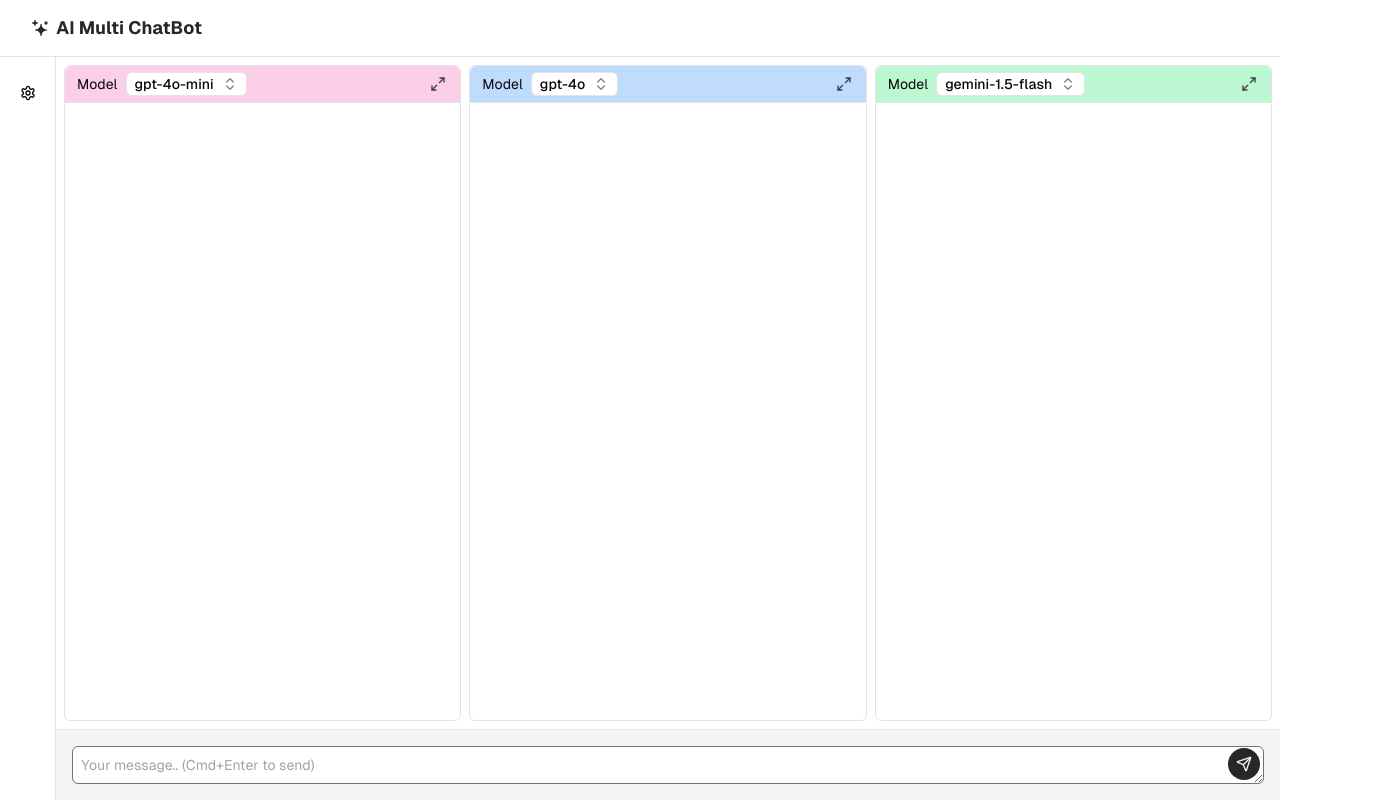
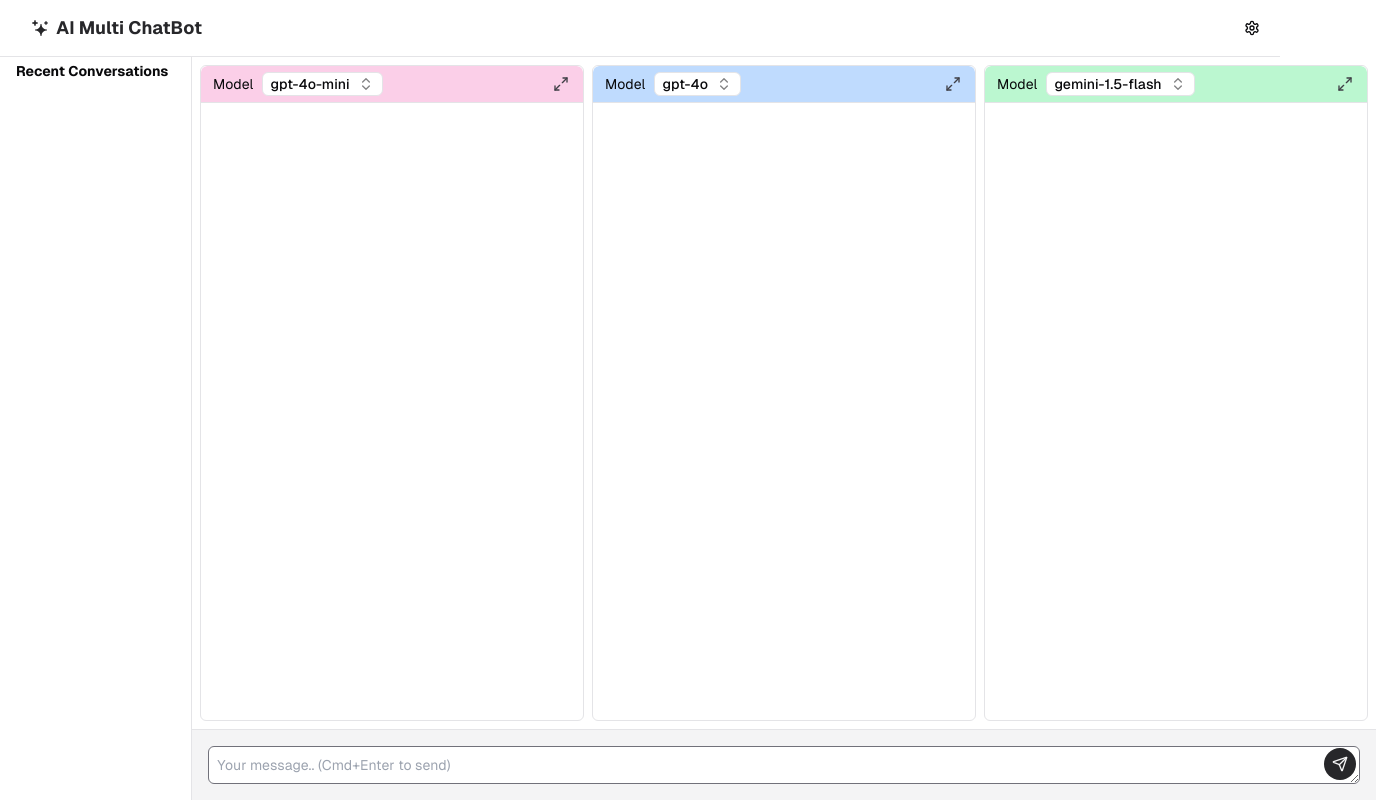
Before and after one commit to ankushagarwal/ai-multi-chat, a Next.js app: page / in a window 1280 px wide. Shown: the whole page, 1376 px wide, since content can reach past the window. Built offline with nearby package versions, Linux system fonts and the light colour scheme.

Commit message:
Implement conversations

```diff
--- a/app/page.tsx
+++ b/app/page.tsx
@@ -5,7 +5,11 @@ import LeftSidebar from '@/components/leftsidebar';
 import V2Chat, { type ChatHandle } from '@/components/v2chat';
 import { useEffect, useRef, useState } from 'react';
 import TextareaAutosize from 'react-textarea-autosize';
-import { createConversation, getModels } from '@/lib/localStorage';
+import {
+  createConversation,
+  getConversation,
+  getModels,
+} from '@/lib/localStorage';
 import { Button } from '@/components/ui/button';
 import { Send } from 'lucide-react';
 
@@ -17,6 +21,10 @@ export default function Home() {
     const urlParams = new URLSearchParams(window.location.search);
     const conversationId = urlParams.get('conversationId');
     if (conversationId) {
+      const conversation = getConversation(conversationId);
+      if (conversation !== null) {
+        setInitialModels(conversation.chats.map((chat) => chat.modelId));
+      }
       setConversationId(conversationId);
     }
   }, []);
--- a/components/header.tsx
+++ b/components/header.tsx
@@ -1,18 +1,27 @@
 import Link from 'next/link';
 import SvgLogo from './svglogo';
+import { Button } from '@/components/ui/button';
+import { Settings } from 'lucide-react';
 
 export default function Header() {
   return (
     <div className="sticky top-0 flex justify-between border-b h-[57px] z-40 bg-background-100">
-      <div className=" flex flex-row items-center gap-2">
-        <div className=" text-zinc-800 dark:text-zinc-100 pl-8">
+      <div className="flex flex-row items-center gap-2">
+        <div className="text-zinc-800 dark:text-zinc-100 pl-8">
           <SvgLogo />
         </div>
         <Link href="/">
-          <div className=" text-lg font-bold text-zinc-800 dark:text-zinc-100">
-            AI <span className=" hidden min-[385px]:inline">Multi ChatBot</span>
+          <div className="text-lg font-bold text-zinc-800 dark:text-zinc-100">
+            AI <span className="hidden min-[385px]:inline">Multi ChatBot</span>
           </div>
         </Link>
+      </div>
+      <div className="flex items-center pr-2">
+        <Button size="icon" variant="ghost" asChild>
+          <Link href="/settings">
+            <Settings />
+          </Link>
+        </Button>
       </div>
     </div>
   );
--- a/components/leftsidebar.tsx
+++ b/components/leftsidebar.tsx
@@ -1,16 +1,38 @@
+'use client';
+
 import { Button } from '@/components/ui/button';
+import {
+  type Conversation,
+  getAllConversationsSorted,
+} from '@/lib/localStorage';
 import { Settings } from 'lucide-react';
 import Link from 'next/link';
 
+import { useEffect, useState } from 'react';
+
 export default function LeftSidebar() {
+  const [conversations, setConversations] = useState<Conversation[]>([]);
+
+  useEffect(() => {
+    const loadedConversations = getAllConversationsSorted();
+    setConversations(loadedConversations);
+  }, []);
+
   return (
-    <div className="z-30 sticky top-[57px] shrink-0 border-r w-14 bg-background-100 px-4 md:flex flex-col items-center justify-between h-[calc(100dvh-57px)]">
-      <div className="flex flex-col gap-3 sticky top-[57px] py-4">
-        <Button size="icon" variant="ghost" asChild>
-          <Link href="/settings">
-            <Settings />
-          </Link>
-        </Button>
+    <div className="z-30 sticky top-[57px] shrink-0 border-r w-48 bg-background-100 px-4 md:flex flex-col items-center justify-between h-[calc(100dvh-57px)]">
+      <div className="flex flex-col top-[57px] size-full">
+        <div className="flex flex-col gap-1 py-1 w-full">
+          <div className="text-sm font-bold">Recent Conversations</div>
+          {conversations.map((conversation) => (
+            <div key={conversation.id} className="text-sm truncate">
+              <a href={`/?conversationId=${conversation.id}`}>
+                <div className="hover:bg-gray-200 p-1 rounded">
+                  {conversation.title}
+                </div>
+              </a>
+            </div>
+          ))}
+        </div>
       </div>
     </div>
   );
--- a/components/v2chat.tsx
+++ b/components/v2chat.tsx
@@ -11,7 +11,11 @@ import { useChat } from 'ai/react';
 import { Markdown } from '@/components/markdown';
 import { ModelSelector } from '@/components/modelselector';
 import { LoaderCircle, Maximize2, Minimize2 } from 'lucide-react';
-import { setModelIndex, updateConversation } from '@/lib/localStorage';
+import {
+  getConversation,
+  setModelIndex,
+  updateConversation,
+} from '@/lib/localStorage';
 import { Button } from '@/components/ui/button';
 import { cn } from '@/lib/utils';
 // Types
@@ -238,9 +242,24 @@ const V2Chat = forwardRef<
     },
     ref,
   ) => {
+    const conversation = getConversation(conversationId);
+    let conversationMessages: any[] = [];
+
+    if (conversation) {
+      if (index >= 0 && index < conversation.chats.length) {
+        conversationMessages = conversation.chats[index].messages ?? [];
+      } else {
+        // console.warn(
+        //   `Chat index ${index} is out of bounds for conversation ${conversationId}`,
+        // );
+        conversationMessages = [];
+      }
+    }
+
     const [selectedModel, setSelectedModel] = useState(modelName);
     const { messages, handleSubmit, setInput, isLoading } = useChat({
       api: `/api/chat?modelName=${selectedModel}`,
+      initialMessages: conversationMessages,
     });
 
     const bufferedLastAssistantMessage = useMessageBuffer(
--- a/lib/localStorage.ts
+++ b/lib/localStorage.ts
@@ -80,7 +80,7 @@ interface Chat {
 }
 
 // Define the structure of a Conversation with a creation timestamp
-interface Conversation {
+export interface Conversation {
   id: string;
   title: string;
   chats: Chat[];
@@ -204,3 +204,8 @@ export const getAllConversationsSorted = (): Conversation[] => {
 
   return conversationArray;
 };
+
+export const getConversation = (id: string): Conversation | null => {
+  const conversations = getAllConversations();
+  return conversations[id] || null;
+};
```
